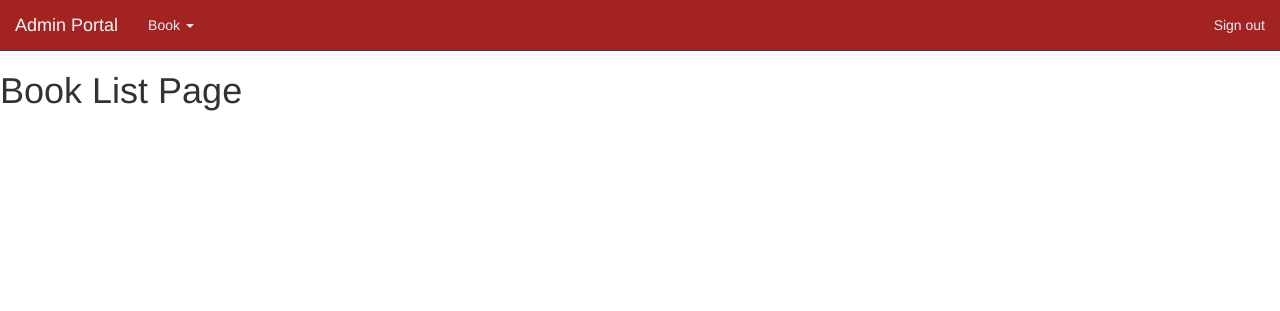
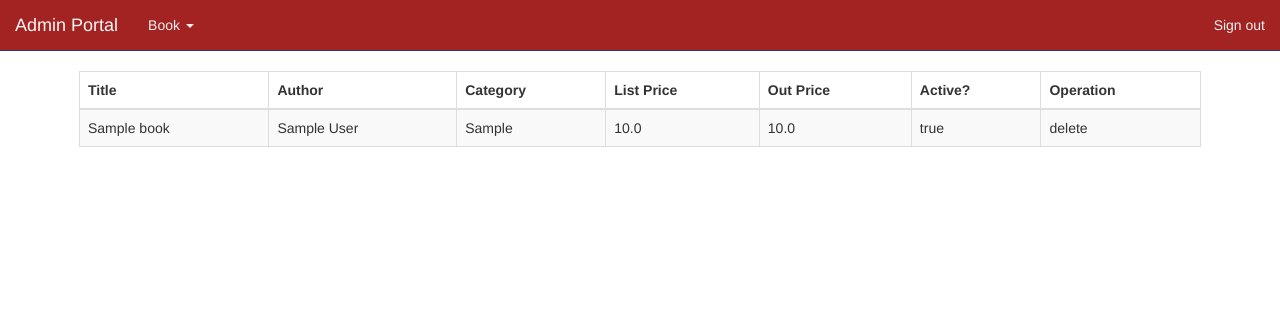
Before and after one commit to MiniMelissa/AdminPortal, a Spring Boot app: page /book/bookList in a window 1280 px wide. Shown: the top 311 px of the page. Run offline with Spring Boot 4, Linux system fonts and the light colour scheme; a user stored in the database is signed in; tables that the repository leaves empty hold one stand-in row (values such as "Sample post"); some of the project's set-up classes (security, data sources, template engines, error pages and the like) are left out, and stand-ins take their place; some libraries are stand-ins or nearby versions.

Commit message:
add bookList page and make it display book info which stored in database

```diff
--- a/src/main/java/com/xumeng/adminportal/controller/BookController.java
+++ b/src/main/java/com/xumeng/adminportal/controller/BookController.java
@@ -2,6 +2,7 @@ package com.xumeng.adminportal.controller;
 
 import java.io.BufferedOutputStream;
 import java.io.FileOutputStream;
+import java.util.List;
 
 import javax.servlet.http.HttpServletRequest;
 
@@ -55,7 +56,9 @@ public class BookController {
 
 	@RequestMapping("/bookList")
 	public String bookList(Model model) {
-//		List<Book> bookList = bookService.findAll();
+		List<Book> bookList = bookService.findAll();
+
+		model.addAttribute("bookList", bookList);
 		return "bookList";
 	}
 
--- a/src/main/java/com/xumeng/adminportal/service/BookService.java
+++ b/src/main/java/com/xumeng/adminportal/service/BookService.java
@@ -1,8 +1,12 @@
 package com.xumeng.adminportal.service;
+
+import java.util.List;
 
 import com.xumeng.adminportal.domain.Book;
 
 public interface BookService {
 
 		Book save(Book book);
+
+		List<Book> findAll();
 }
--- a/src/main/java/com/xumeng/adminportal/service/impl/BookServiceImpl.java
+++ b/src/main/java/com/xumeng/adminportal/service/impl/BookServiceImpl.java
@@ -1,4 +1,6 @@
 package com.xumeng.adminportal.service.impl;
+
+import java.util.List;
 
 import org.springframework.beans.factory.annotation.Autowired;
 import org.springframework.stereotype.Service;
@@ -17,4 +19,8 @@ public class BookServiceImpl implements BookService {
 	public Book save(Book book) {
 		return bookRepository.save(book);
 	}
+
+	public List<Book> findAll(){
+		return (List<Book>) bookRepository.findAll();
+	}
 }
--- a/src/main/resources/templates/bookList.html
+++ b/src/main/resources/templates/bookList.html
@@ -6,7 +6,39 @@
 <body>
 	<div th:replace="common/header :: navbar"></div>
 
-	<h1>Book List Page</h1>
+	<div class="container">
+		<div class="table-responsive">
+			<table id="bookListTable" class="table table-bordered table-hover table-striped">
+				<thead>
+					<tr>
+						<th> Title</th>
+						<th>Author</th>
+						<th>Category</th>
+						<th>List Price</th>
+						<th>Out Price</th>
+						<th>Active?</th>
+						<th>Operation</th>
+					</tr>
+				</thead>
+				<tbody>
+					<tr data-th-each="book : ${bookList}">
+ 					<!-- <td><input hidden="hidden" name="id" th:value="${book.id}" /></td> -->
+	 					<td th:text="${book.title}"></td>
+						<td th:text="${book.author}"></td>
+						<td th:text="${book.category}"></td>
+						<td th:text="${book.listPrice}"></td>
+						<td th:text="${book.ourPrice}"></td>
+						<td th:text="${book.active}"></td>
+						<td>delete</td>
+					</tr>
+				</tbody>
+			</table>
+
+		</div>
+
+	</div>
+
+
 	<div th:replace="common/header :: body-bottom-scripts"></div>
 </body>
 </html>
--- a/src/main/resources/templates/common/header.html
+++ b/src/main/resources/templates/common/header.html
@@ -132,7 +132,7 @@
 							aria-expanded="false">Book <span class="caret"></span></a>
 							<ul class="dropdown-menu">
 								<li><a th:href="@{/book/add}">Add a new book</a></li>
-								<li><a href="#">View book list</a></li>
+								<li><a th:href="@{/book/bookList}">View book list</a></li>
 							</ul></li>
 					</ul>
 					<ul class="nav navbar-nav navbar-right">
```
Also changed, not shown: src/main/resources/static/image/book/2.png (added).
